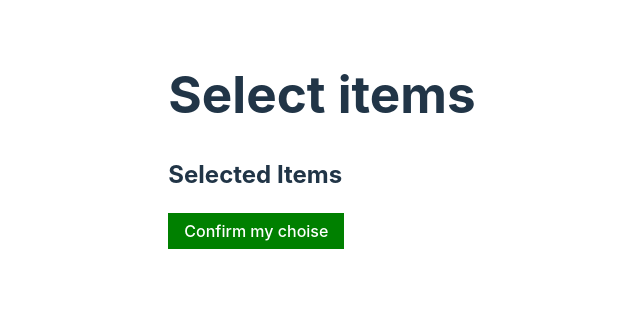
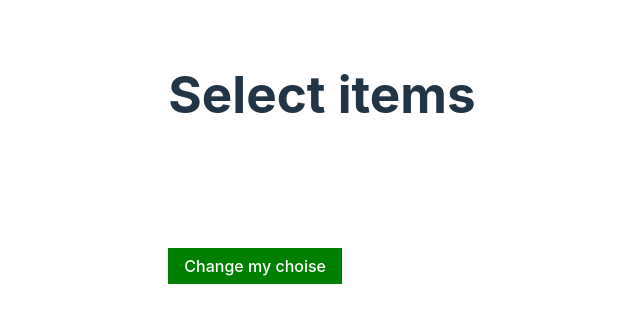
Before and after one commit to denisfl/react-select-dialog, a React (Vite) app: page / in a window 1280 px wide. Shown: the top 322 px of the page, without its empty margins (318-958 px from the left). Built offline with nearby package versions, Linux system fonts and the light colour scheme.

Commit message:
Improve code and UI

```diff
--- a/src/App.css
+++ b/src/App.css
@@ -3,3 +3,8 @@
   margin: 0 auto;
   padding: 2rem;
 }
+
+.selected-items-container {
+  min-height: 4.68rem;
+  margin-bottom: 1rem;
+}
--- a/src/App.jsx
+++ b/src/App.jsx
@@ -1,4 +1,4 @@
-import { useState } from 'react'
+import { useState, useEffect } from 'react'
 
 import '@/App.css'
 import ItemsList from '@/components/ItemsList'
@@ -6,7 +6,11 @@ import Button from '@/components/Button'
 import Modal from '@/components/Modal'
 
 function App() {
-  const [selectedItems, setSelectedItems] = useState([])
+  const [selectedItems, setSelectedItems] = useState(() => {
+    const savedItems = localStorage.getItem('selectedItems')
+    return savedItems ? JSON.parse(savedItems) : []
+  })
+
   const [isModalOpen, setIsModalOpen] = useState(false)
 
   const hint = selectedItems.length
@@ -21,16 +25,19 @@ function App() {
     setSelectedItems((prev) => prev.filter((item) => item.id !== id))
   }
 
+  useEffect(() => {
+    localStorage.setItem('selectedItems', JSON.stringify(selectedItems))
+  }, [selectedItems])
+
   return (
     <>
       <h1 data-test="header">Select items</h1>
-      {hint && (
-        <p className="hint" data-test="hint">
-          {hint}
-        </p>
-      )}
-      <section aria-labelledby="selected-items">
-        <h2 id="selected-items">Selected Items</h2>
+      <section className="selected-items-container">
+        {hint && (
+          <p className="hint" data-test="hint">
+            {hint}
+          </p>
+        )}
         <ItemsList
           items={selectedItems}
           onClick={handleRemoveItem}
@@ -41,9 +48,9 @@ function App() {
         <Button
           onClick={toggleModal}
           ariaLabel="Open item selection modal"
-          dataTest="confirm-button"
+          dataTest="open-modal-button"
         >
-          Confirm my choise
+          Change my choise
         </Button>
       </div>
       {isModalOpen && (
--- a/src/components/Form/FormField/style.module.css
+++ b/src/components/Form/FormField/style.module.css
@@ -2,8 +2,13 @@
   display: flex;
   gap: 0.5rem;
   margin-bottom: 1rem;
+  flex: 1;
 }
 
 .formFieldLabel {
   font-weight: normal;
 }
+
+.formField > div {
+  flex: 1;
+}
--- a/src/components/ItemsList/style.module.css
+++ b/src/components/ItemsList/style.module.css
@@ -2,7 +2,7 @@
   gap: 1rem;
   display: flex;
   flex-wrap: wrap;
-  margin: 0 0 1rem;
+  margin: 0;
   padding: 0;
   list-style: none;
 }
--- a/src/components/Modal/index.jsx
+++ b/src/components/Modal/index.jsx
@@ -150,11 +150,13 @@ const Modal = ({ selectedItems = [], isOpen, onClose, onSave }) => {
         ))}
       </div>
 
-      <ItemsList
-        items={currentSelection}
-        onClick={handleRemoveItem}
-        dataTest="modal-selected-items"
-      />
+      <div className={style.modalSelectedListContainer}>
+        <ItemsList
+          items={currentSelection}
+          onClick={handleRemoveItem}
+          dataTest="modal-selected-items"
+        />
+      </div>
 
       <footer>
         <Button
--- a/src/components/Modal/style.module.css
+++ b/src/components/Modal/style.module.css
@@ -30,6 +30,7 @@
   display: flex;
   gap: 1rem;
   padding: 0.5rem 0;
+  flex-wrap: wrap;
 }
 
 .modalCheckboxesContainer {
@@ -37,3 +38,9 @@
   overflow-x: auto;
   border: 1px solid #00000026;
 }
+
+.modalSelectedListContainer {
+  min-height: 2.25rem;
+  margin-top: 0.75rem;
+  margin-bottom: 0.75rem;
+}
--- a/src/index.css
+++ b/src/index.css
@@ -60,3 +60,8 @@ button:focus-visible {
   height: auto;
   fill: currentColor;
 }
+
+input:not([type='checkbox']),
+select {
+  width: 100%;
+}
```
Also changed, not shown: 1 other file (tests, documents, lock files or other folders).
